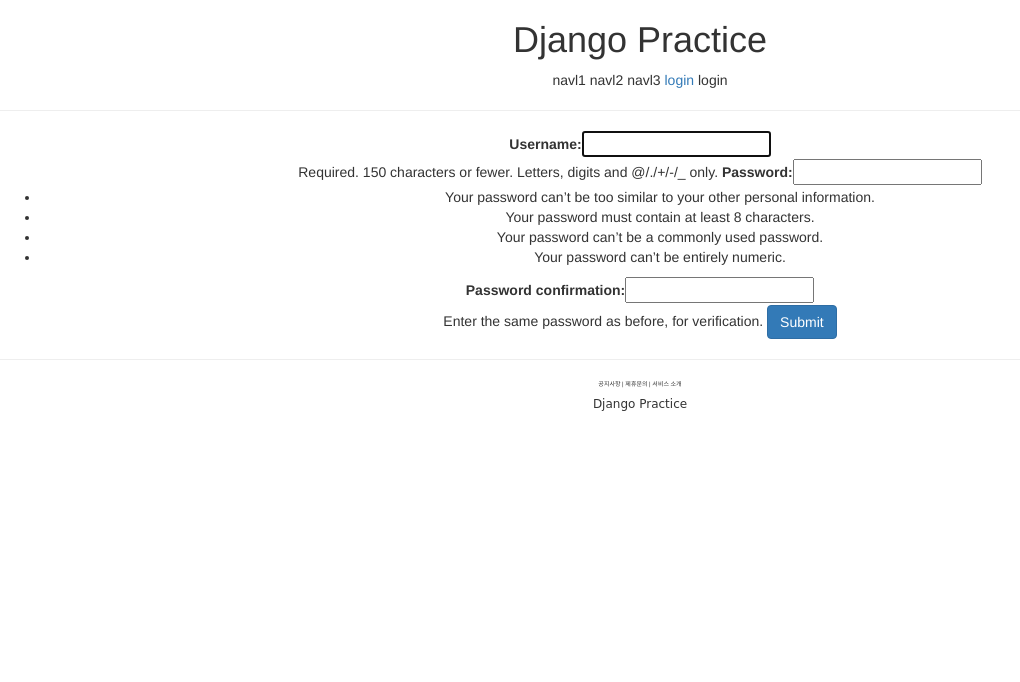
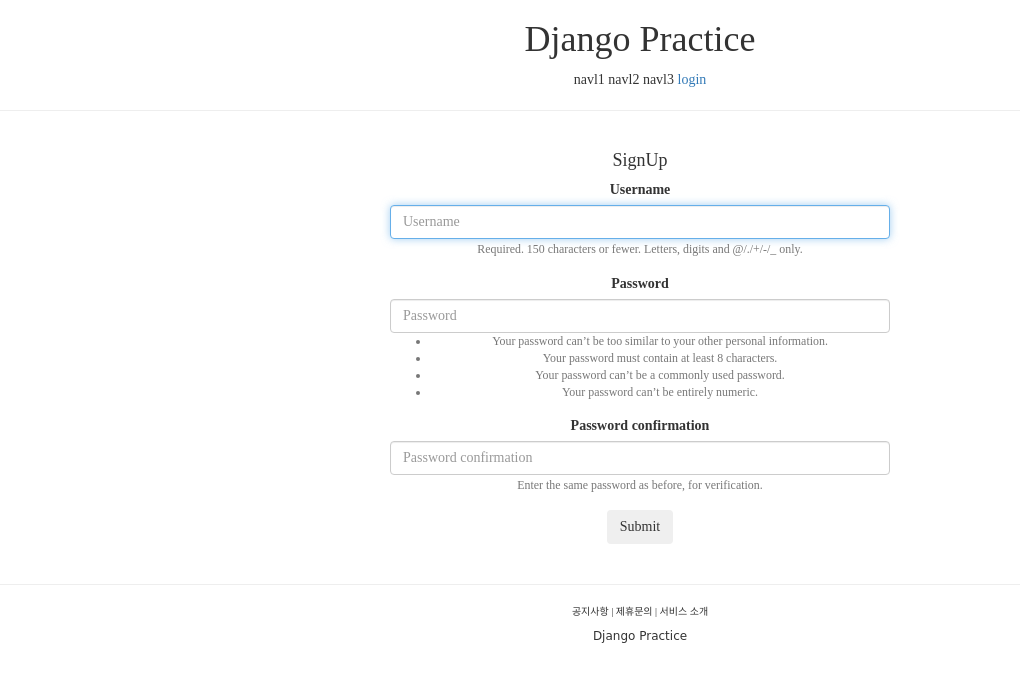
Before and after one commit to lamasong/practiceJangoReal, a Django app: page /account/create/ in a window 1280 px wide. Shown: the top 682 px of the page, without its empty margins (0-1020 px from the left). Run offline with Django 3.2, Linux system fonts and the light colour scheme; some libraries are stand-ins or nearby versions; some web fonts are replaced.

Commit message:
jdango 24course

```diff
--- a/accountapp/static/base.css
+++ b/accountapp/static/base.css
@@ -3,7 +3,7 @@
 }
 
 .css_footer_button{
-    font-size: .6rem;
+    font-size: 1rem;
 }
 
 .css_footer{
--- a/accountapp/templates/accountapp/create.html
+++ b/accountapp/templates/accountapp/create.html
@@ -1,12 +1,16 @@
 {%  extends 'base.html' %}
+{% load bootstrap4 %}
 
 {% block content %}
 
-    <div style="text-align:center">
+    <div style="text-align: center; max-width: 500px; margin: 4rem auto">
+        <div class="mb-4">
+            <h4>SignUp</h4>
+        </div>
         <form action="{% url 'accountapp:create' %}" method="post">
             {% csrf_token %}
-            {{  form }}
-            <input type="submit" class="btn btn-primary">
+            {% bootstrap_form form %}
+            <input type="submit" class="btn btn-dark rounded-pill col-6 mt-3">
         </form>
     </div>
 
--- a/accountapp/views.py
+++ b/accountapp/views.py
@@ -29,7 +29,5 @@
 class AccountCreatView(CreateView):
     model = User
     form_class = UserCreationForm
-
-    # 성공했을 때 어디로 다시 재연결 한것인가,
     success_url = reverse_lazy('accountapp:hello_world')
     template_name = 'accountapp/create.html'
--- a/practiceJangoReal/settings.py
+++ b/practiceJangoReal/settings.py
@@ -50,7 +50,8 @@
     'django.contrib.sessions',
     'django.contrib.messages',
     'django.contrib.staticfiles',
-    'accountapp',
+    'bootstrap4',
+    'accountapp'
 ]
 
 MIDDLEWARE = [
--- a/templates/base.html
+++ b/templates/base.html
@@ -3,7 +3,7 @@
 
 {%  include 'head.html' %}
 
-<body>
+<body style="font-family: 'NanumSquareR'">
 
     {%  include 'header.html' %}
 
--- a/templates/head.html
+++ b/templates/head.html
@@ -18,4 +18,27 @@
 
     <!-- DEFAULT CSS LINK -->
     <link rel="stylesheet" type="text/css" href="{% static 'base.css' %}">
+
+    <style>
+        @font-face {
+            font-family: 'NanumSquareR';
+            src: local('NanumSquareR'),
+            url("{% static 'fonts/NanumSquareR.ttf' %}") format("opentype")
+        }
+        @font-face {
+            font-family: 'NanumSquareEB';
+            src: local('NanumSquareR'),
+            url("{% static 'fonts/NanumSquareEB.ttf' %}") format("opentype")
+        }
+        @font-face {
+            font-family: 'NanumSquareB';
+            src: local('NanumSquareR'),
+            url("{% static 'fonts/NanumSquareB.ttf' %}") format("opentype")
+        }
+        @font-face {
+            font-family: 'NanumSquareL';
+            src: local('NanumSquareR'),
+            url("{% static 'fonts/NanumSquareL.ttf' %}") format("opentype")
+        }
+    </style>
 </head>
--- a/templates/header.html
+++ b/templates/header.html
@@ -15,6 +15,5 @@
                 <span>logout</span>
             </a>
             {%  endif %}
-            <span>login</span>
         </div>
     </div>
```
Also changed, not shown: accountapp/templates/accountapp/login.html (+5 -5 lines), accountapp/static/font/NanumSquareB.otf (added), accountapp/static/font/NanumSquareEB.otf (added), accountapp/static/font/NanumSquareL.otf (added), accountapp/static/font/NanumSquareR.otf (added).
